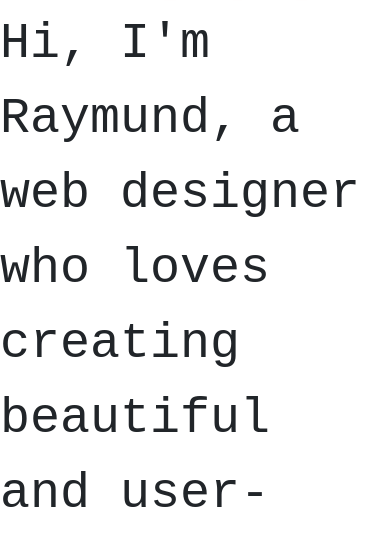
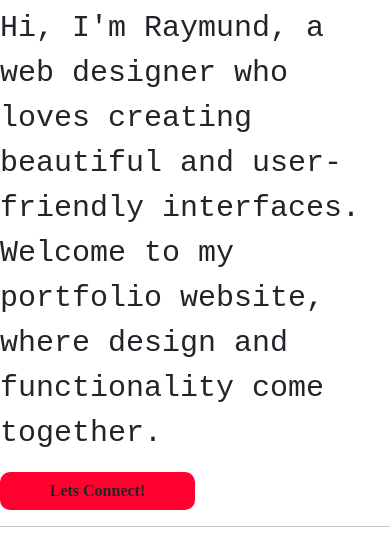
Before and after one commit to RhymeMoon/Portfolio, a plain HTML site: page index.html in a window 390 px wide. Shown: the part 130-668 px from the top of the page. Drawn offline with nearby package versions, Linux system fonts and the light colour scheme; a web font is replaced by a local one.

Commit message:
Update style.css

```diff
--- a/css/style.css
+++ b/css/style.css
@@ -367,6 +367,9 @@ footer a {
         width: 100%;
         font-size: 30px;
     }
+    .home-subtitle {
+        font-size:30px;
+    }
     .page-title {
         font-size: 30px;
     }
```
